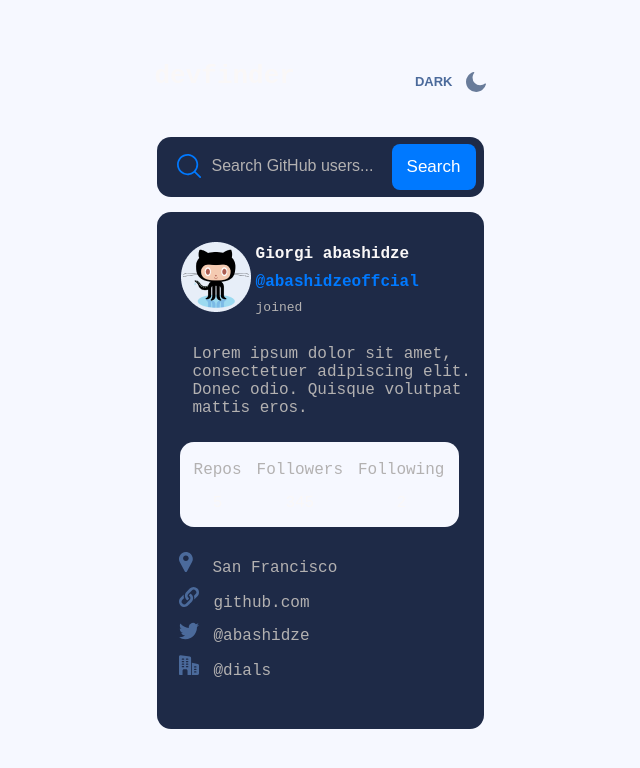
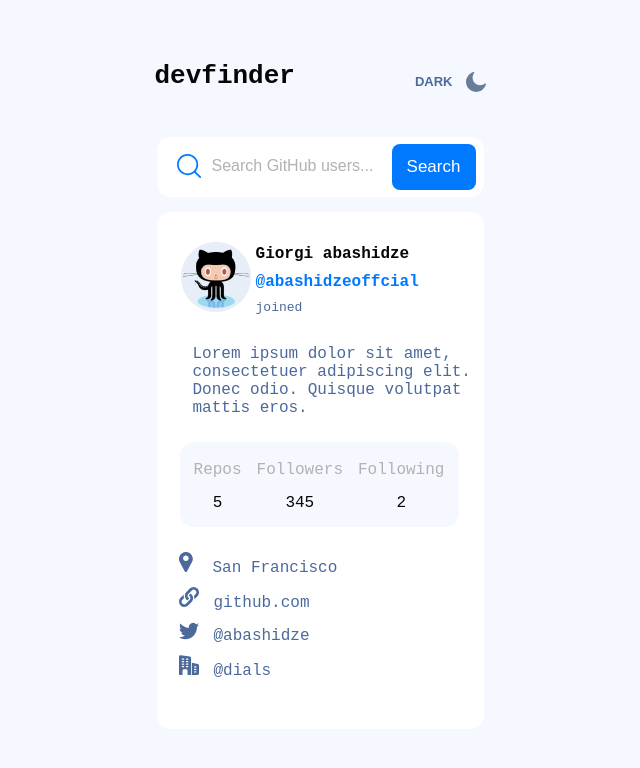
Before and after one commit to Abashidzeofficial/github-user-search-app, a React (Create React App) app: page / in a window 1280 px wide. Shown: the top 768 px of the page, without its empty margins (320-960 px from the left). Built offline with nearby package versions, Linux system fonts and the light colour scheme.

Commit message:
NewUpdate

```diff
--- a/src/App.tsx
+++ b/src/App.tsx
@@ -9,8 +9,8 @@
 const App: React.FC = () => {
   const [input, setInput] = useState("");
   const [theme, setTheme] = useState(
-    window.matchMedia("(prefers-color-scheme: dark)").matches ? "dark" : "light"    //rodesac windowsze defaultad gvaqvs darki avtomaturad daayenebs darks da piriqit laits
-
+    // window.matchMedia("(prefers-color-scheme: dark)").matches ? "dark" : "light"    //rodesac windowsze defaultad gvaqvs darki avtomaturad daayenebs darks da piriqit laits
+    "LIGHT"
   );
 
   const handleTheme = () => {
```
